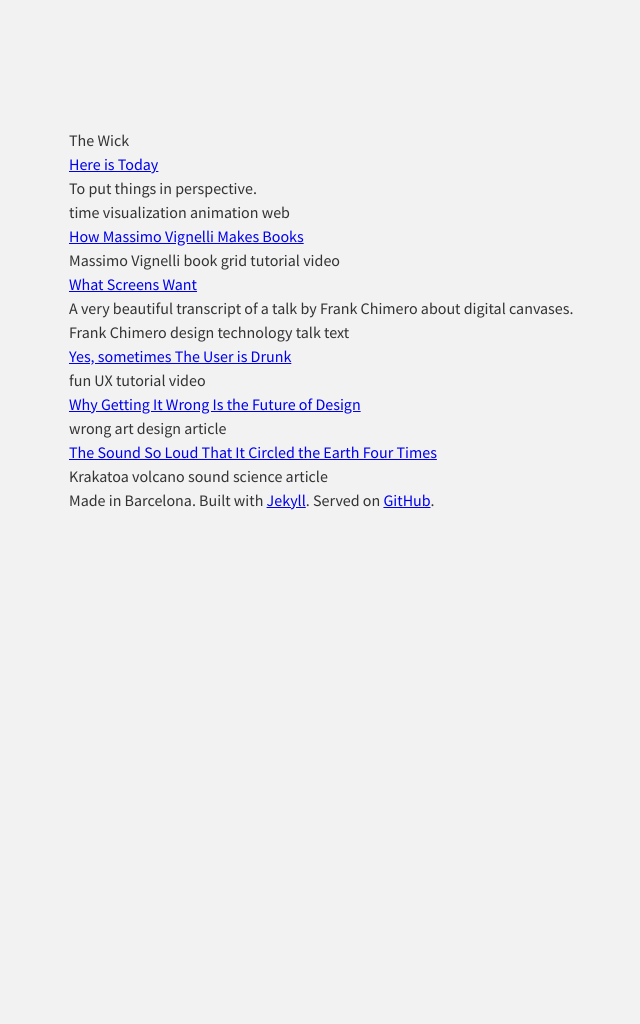
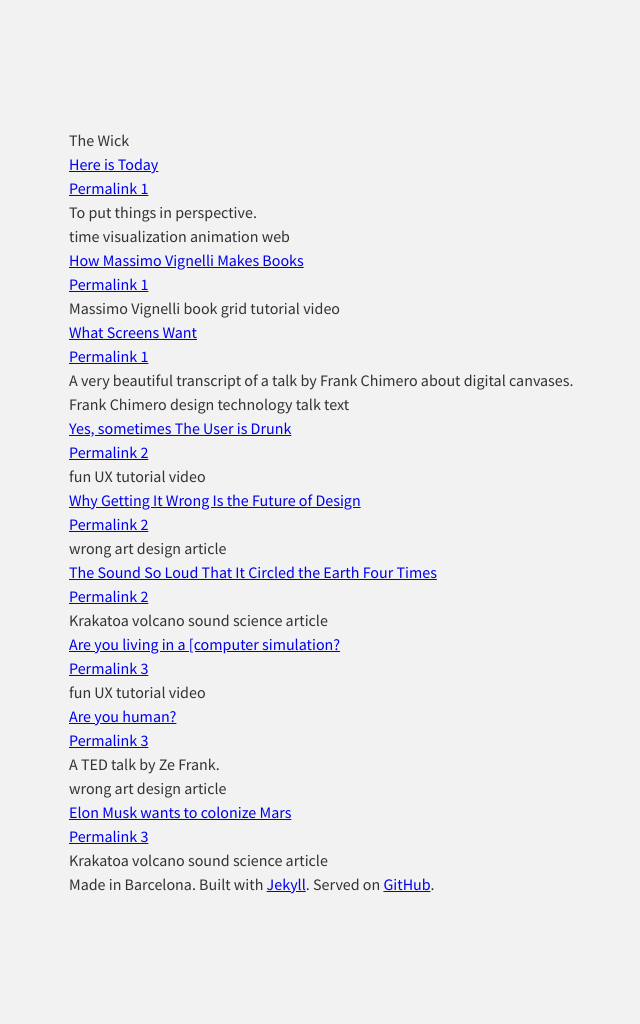
Before and after one commit to AdrianoLatorre/adriano.latorre.info, a Jekyll site: the page built from _the_wick/index.md, in a window 1280 px wide. Shown: the whole page, without its empty margins (59-699 px from the left). Built offline with Jekyll 4.4.1, drawn with Linux system fonts in a browser that asks for light colours; before the commit the page ends 900 px from its top, so only the background shows below that.

Commit message:
Add permalink

```diff
--- /dev/null
+++ b/_the_wick/3.md
@@ -0,0 +1,19 @@
+---
+layout: the-wick-edition
+year: 2014
+edition: 3
+title:  "Digital, Human and Martian"
+links:
+  - title: "Are you living in a [computer simulation?"
+    description: ""
+    url: http://www.simulation-argument.com/simulation.html
+    tags: [fun, UX, tutorial, video]
+  - title: "Are you human?"
+    description: "A TED talk by Ze Frank."
+    url: http://www.ted.com/talks/ze_frank_are_you_human
+    tags: [wrong, art, design, article]
+  - title: "Elon Musk wants to colonize Mars"
+    description: ""
+    url: http://aeon.co/magazine/technology/the-elon-musk-interview-on-mars/
+    tags: [Krakatoa, volcano, sound, science, article]
+---
--- a/_the_wick/index.md
+++ b/_the_wick/index.md
@@ -8,6 +8,7 @@
   {% for editions in site.the_wick %}
   {% for link in editions.links %}
   <dt><a href="{{ link.url }}">{{ link.title }}</a></dt>
+  <dd><a href="/w/{{ editions.edition }}/">Permalink {{ editions.edition }}</a></dd>
   <dd>{{ link.description }}</dd>
   <dd>{% for tag in link.tags %}
   {{ tag }} {% endfor %}</dd>
```
